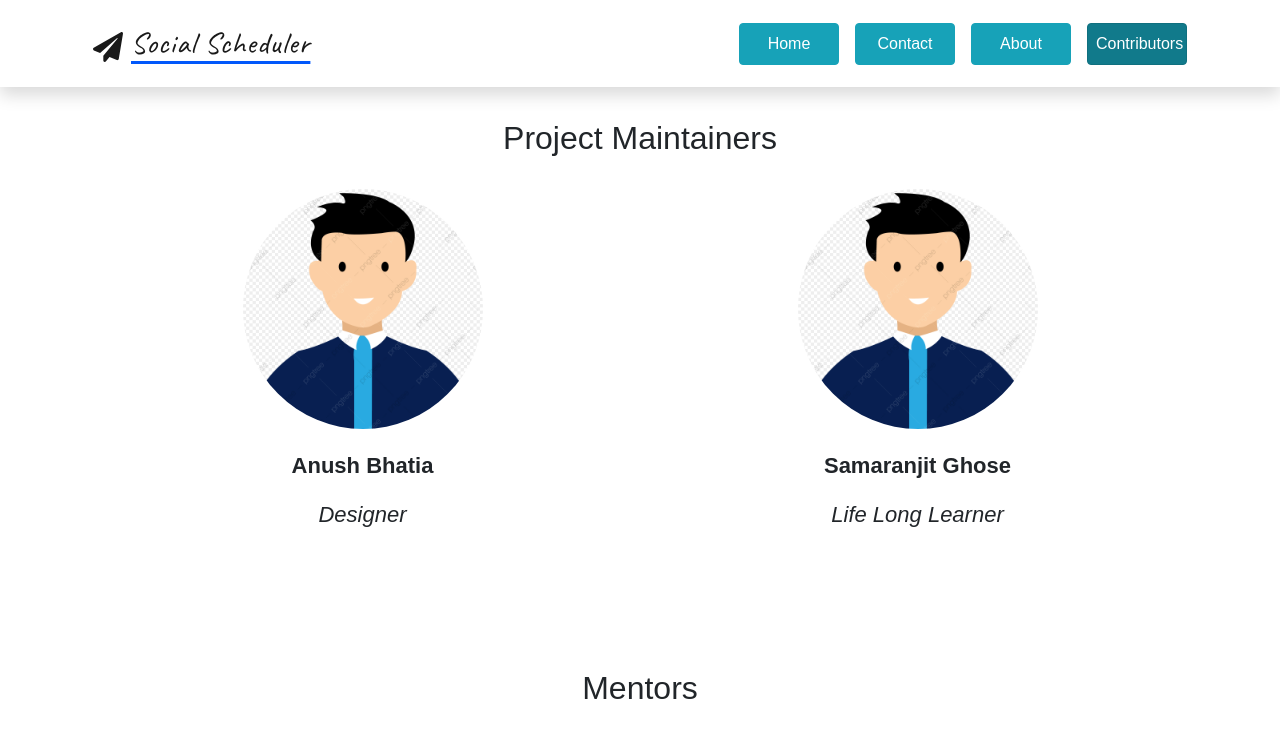
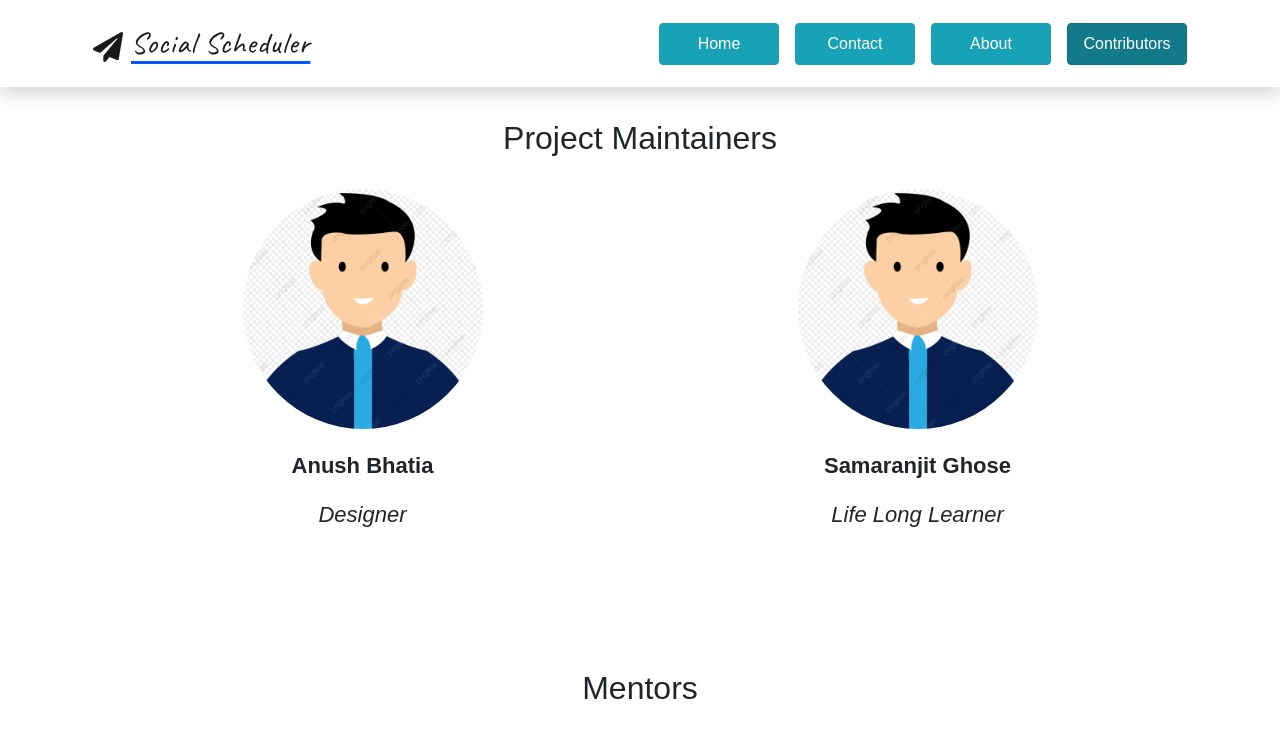
Before and after one commit to anushbhatia/Social-Scheduler, a React (Create React App) app: page /detail in a window 1280 px wide. Shown: the top 738 px of the page. Built offline with nearby package versions, Linux system fonts and the light colour scheme.

Commit message:
width fix

```diff
--- a/public/index.html
+++ b/public/index.html
@@ -64,4 +64,5 @@
     integrity="sha384-OgVRvuATP1z7JjHLkuOU7Xw704+h835Lr+6QL9UvYjZE3Ipu6Tp75j7Bh/kR0JKI"
     crossorigin="anonymous"
   ></script>
+  </body>
 </html>
--- a/src/App.css
+++ b/src/App.css
@@ -11,7 +11,7 @@
 }
 
 .nav-link {
-    width: 100px !important;
+    width: 120px !important;
 }
 
 .navbar-brand {
--- a/src/components/Navbar.jsx
+++ b/src/components/Navbar.jsx
@@ -50,7 +50,6 @@ const Navbar = () => {
                     </NavLink>
                 ])
               }
-
             </div>
           </div>
         </div>
```
